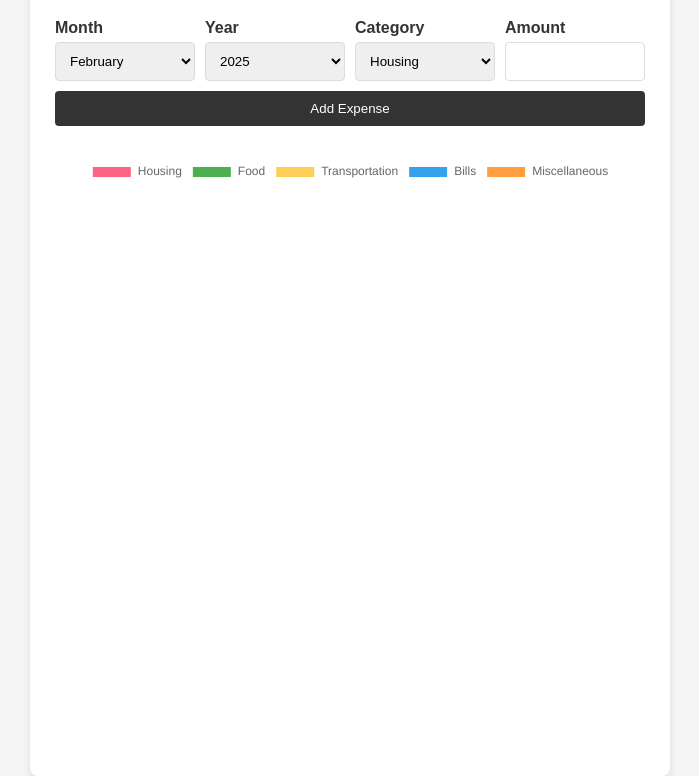
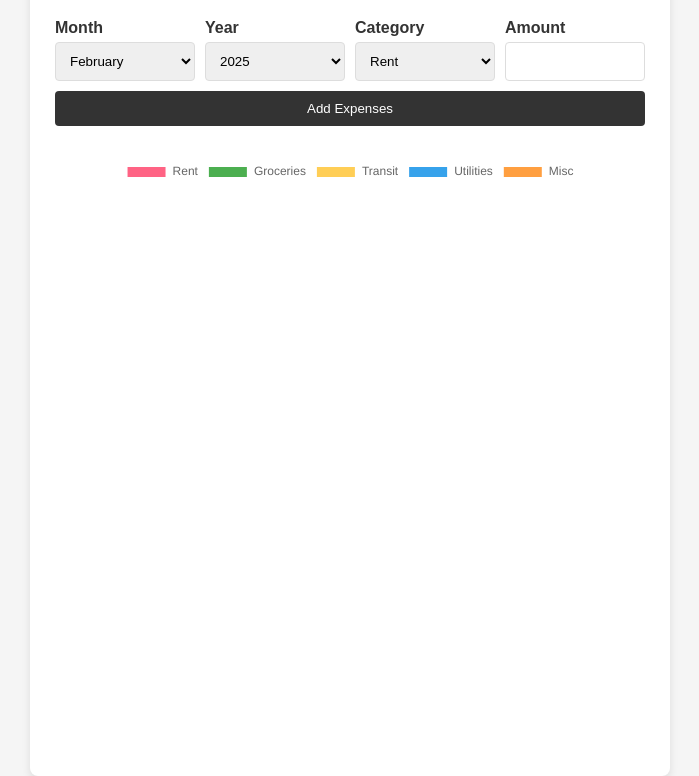
Before and after one commit to deepanm87/expenses-app, a website built with Vite: page index.html in a window 1280 px wide. Shown: the part 81-857 px from the top of the page, without its empty margins (290-989 px from the left). Built offline with nearby package versions, Linux system fonts and the light colour scheme.

Commit message:
complete revamp

```diff
--- a/data.js
+++ /dev/null
@@ -1,86 +0,0 @@
-export const expenses = {
-    January: {
-        Housing: 0,
-        Food: 0,
-        Transportation: 0,
-        Bills: 0,
-        Miscellaneous: 0
-    },
-    February: {
-        Housing: 0,
-        Food: 0,
-        Transportation: 0,
-        Bills: 0,
-        Miscellaneous: 0
-    },
-    March: {
-        Housing: 0,
-        Food: 0,
-        Transportation: 0,
-        Bills: 0,
-        Miscellaneous: 0
-    },
-    April: {
-        Housing: 0,
-        Food: 0,
-        Transportation: 0,
-        Bills: 0,
-        Miscellaneous: 0
-    },
-    May: {
-        Housing: 0,
-        Food: 0,
-        Transportation: 0,
-        Bills: 0,
-        Miscellaneous: 0
-    },
-    June: {
-        Housing: 0,
-        Food: 0,
-        Transportation: 0,
-        Bills: 0,
-        Miscellaneous: 0
-    },
-    July: {
-        Housing: 0,
-        Food: 0,
-        Transportation: 0,
-        Bills: 0,
-        Miscellaneous: 0
-    },
-    August: {
-        Housing: 0,
-        Food: 0,
-        Transportation: 0,
-        Bills: 0,
-        Miscellaneous: 0
-    },
-    September: {
-        Housing: 0,
-        Food: 0,
-        Transportation: 0,
-        Bills: 0,
-        Miscellaneous: 0
-    },
-    October: {
-        Housing: 0,
-        Food: 0,
-        Transportation: 0,
-        Bills: 0,
-        Miscellaneous: 0
-    },
-    November: {
-        Housing: 1020,
-        Food: 0,
-        Transportation: 0,
-        Bills: 0,
-        Miscellaneous: 0
-    },
-    December: {
-        Housing: 0,
-        Food: 0,
-        Transportation: 0,
-        Bills: 0,
-        Miscellaneous: 0
-    },
-}
--- a/index.html
+++ b/index.html
@@ -1,16 +1,11 @@
-<!DOCTYPE html>
-<html lang="en">
+<!doctype html>
+<html>
     <head>
-    <meta charset="UTF-8">
-    <meta name="viewport" content="width=device-width, initial-scale=1.0">
         <title>Expenses</title>
-    <link rel="icon" type="image/png" href="https://www.google.com/s2/u/0/favicons?domain=css-tricks.com
-    ">
-    <link rel="stylesheet" href="https://cdnjs.cloudflare.com/ajax/libs/font-awesome/6.7.2/css/all.min.css">
-    <link rel="stylesheet" href="style.css">
+        <link rel="icon" type="image/png" href="https://www.google.com/s2/u/0/favicons?domain=css-tricks.com">
+        <link rel="stylesheet" href="/styles.css">
     </head>
     <body>
-
         <div class="container">
             <h1>Monthly Expense Tracker</h1>
             <div class="form-container">
@@ -18,7 +13,7 @@
                     <div class="inputs-container">
                         <div class="input-group">
                             <label for="month">Month</label>
-                        <select name="month" id="month">
+                            <select id="month" name="month">
                                 <option value="January">January</option>
                                 <option value="February">February</option>
                                 <option value="March">March</option>
@@ -35,37 +30,36 @@
                         </div>
                         <div class="input-group">
                             <label for="year">Year</label>
-                        <select name="year" id="year">
-
+                            <select id="year" name="year">
                             </select>
                         </div>
 
                         <div class="input-group">
                             <label for="category">Category</label>
-                        <select name="category" id="category">
-                            <option value="Housing">Housing</option>
-                            <option value="Food"></option>
-                            <option value="Transportation"></option>
-                            <option value="Bills"></option>
-                            <option value="Miscellaneous"></option>
+                            <select id="category" name="category">
+                                <option value="Rent">Rent</option>
+                                <option value="Groceries">Groceries</option>
+                                <option value="Transit">Transit</option>
+                                <option value="Utilities">Utilities</option>
+                                <option value="Misc">Misc</option>
                             </select>
                         </div>
+
                         <div class="input-group">
                             <label for="amount">Amount</label>
-                        <input type="number" id="amount" name="amount" required />
-                    </div>
-                </div>
-                <button type="submit">Add Expense</button>
-            </form>
-        </div>
-        <div class="chart-container">
-            <canvas id="expense-chart">
-
-            </canvas>
+                            <input type="number" id="amount" name="amount" required>
                         </div>
                     </div>
 
+                    <button type="Submit">Add Expenses</button>
+                </form>
+            </div>
+
+            <div class="chart-container">
+                <canvas id="expense-chart"></canvas>
+            </div>
+        </div>
         <script src="https://cdn.jsdelivr.net/npm/chart.js"></script>
-    <script src="script.js" type="module"></script>
+        <script src="script.js"></script>
     </body>
 </html>
--- a/script.js
+++ b/script.js
@@ -1,19 +1,34 @@
-import {expenses} from "./data.js"
 document.addEventListener('DOMContentLoaded', () => {
     const expenseForm = document.getElementById('expense-form')
     const monthSelect = document.getElementById('month')
     const yearSelect = document.getElementById('year')
     const amountInput = document.getElementById('amount')
     const expenseChart = document.getElementById('expense-chart')
+
     let selectedMonth
     let selectedYear
     let myChart
 
-    for(let year = 2025; year <= 2050; year++) {
+    for(let year = 2025; year <= 2040; year++) {
         const option = document.createElement('option')
         option.value = year
         option.textContent = year
         yearSelect.appendChild(option)
+    }
+
+    const expenses = {
+        January: {Rent: 0, Groceries: 0, Transit: 0, Utilities: 0, Misc: 0 },
+        February: {Rent: 0, Groceries: 0, Transit: 0, Utilities: 0, Misc: 0 },
+        March: {Rent: 0, Groceries: 0, Transit: 0, Utilities: 0, Misc: 0 },
+        April: {Rent: 0, Groceries: 0, Transit: 0, Utilities: 0, Misc: 0 },
+        May: {Rent: 0, Groceries: 0, Transit: 0, Utilities: 0, Misc: 0 },
+        June: {Rent: 0, Groceries: 0, Transit: 0, Utilities: 0, Misc: 0 },
+        July: {Rent: 0, Groceries: 0, Transit: 0, Utilities: 0, Misc: 0 },
+        August: {Rent: 0, Groceries: 0, Transit: 0, Utilities: 0, Misc: 0 },
+        September: {Rent: 0, Groceries: 0, Transit: 0, Utilities: 0, Misc: 0 },
+        October: {Rent: 0, Groceries: 0, Transit: 0, Utilities: 0, Misc: 0 },
+        November: {Rent: 0, Groceries: 0, Transit: 0, Utilities: 0, Misc: 0 },
+        December: {Rent: 0, Groceries: 0, Transit: 0, Utilities: 0, Misc: 0 },
     }
 
     function getExpensesFromLocalStorage(month, year) {
@@ -22,7 +37,7 @@ document.addEventListener('DOMContentLoaded', () => {
     }
 
     function saveExpensesToLocalStorage(month, year) {
-        const key = `${month}-${year}`
+        const key = `${month} - ${year}`
         localStorage.setItem(key, JSON.stringify(expenses[month]))
     }
 
@@ -33,24 +48,17 @@ document.addEventListener('DOMContentLoaded', () => {
             alert('Month or year not selected')
             return
         }
-        if(!expenses[selectedMonth]) {
-            expenses[selectedMonth] = {
-                Housing: 0,
-                Food: 0,
-                Transportation: 0,
-                Bills: 0,
-                Miscellaneous: 0
+
+        if (!expenses[selectedMonth]) {
+            expenses[selectedMonth] = { Rent: 0, Groceries: 0, Transit: 0, Utilities: 0, Misc: 0}
         }
-        }
-
-
     }
 
     function updateChart() {
         getSelectedMonthYear()
         const expenseData = getExpensesFromLocalStorage(selectedMonth, selectedYear)
         Object.assign(expenses[selectedMonth], expenseData)
-        const ctx =  expenseChart.getContext('2d')
+        const ctx = expenseChart.getContext('2d')
         if(myChart) {
             myChart.destroy()
         }
@@ -85,9 +93,8 @@ document.addEventListener('DOMContentLoaded', () => {
                     }
                 }
             }
-          });
+        })
     }
-
 
     function handleSubmit(event) {
         event.preventDefault()
@@ -101,7 +108,7 @@ document.addEventListener('DOMContentLoaded', () => {
             expenses[selectedMonth][category] = currentAmount + amount
         } else if (amount < 0 && currentAmount >= Math.abs(amount)) {
             expenses[selectedMonth][category] = currentAmount + amount
-        }  else {
+        } else {
             alert('Invalid amount: Cannot reduce the category below zero.')
             return
         }
@@ -111,17 +118,17 @@ document.addEventListener('DOMContentLoaded', () => {
     }
 
     expenseForm.addEventListener('submit', handleSubmit)
-    monthSelect.addEventListener('onchange', updateChart)
-    yearSelect.addEventListener('onchange', updateChart)
+    monthSelect.addEventListener('change', updateChart)
+    yearSelect.addEventListener('change', updateChart)
 
-
-    function setDefaultMOnthYear() {
+    function setDefaultMonthYear() {
         const now = new Date()
         const initialMonth = now.toLocaleString('default', { month: 'long'})
         const initialYear = now.getFullYear()
         monthSelect.value = initialMonth
         yearSelect.value = initialYear
     }
-    setDefaultMOnthYear()
+
+    setDefaultMonthYear()
     updateChart()
 })
--- a/style.css
+++ b/styles.css
@@ -7,14 +7,14 @@ body {
     min-height: 100vh;
     font-family: Arial, sans-serif;
     background-color: whitesmoke;
-    color: #333;
+    color:#333;
     display: flex;
     justify-content: center;
     align-items: center;
 }
 
 .container {
-    background-color: white;
+    background: white;
     border-radius: 8px;
     box-shadow: 0 4px 8px rgba(0, 0, 0, 0.1);
     padding: 20px;
--- /dev/null
+++ b/vite.config.js
@@ -0,0 +1,7 @@
+import {defineConfig} from "vite"
+
+export default defineConfig({
+	plugins: [
+
+	]
+})
```
Also changed, not shown: package.json (added, +14 -0 lines), README.md (added). Lines whose indentation alone changed are shown as unchanged.
